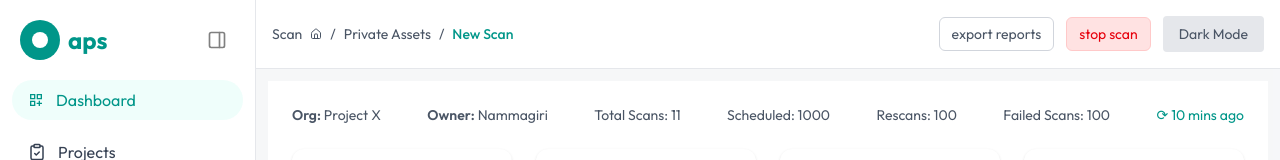
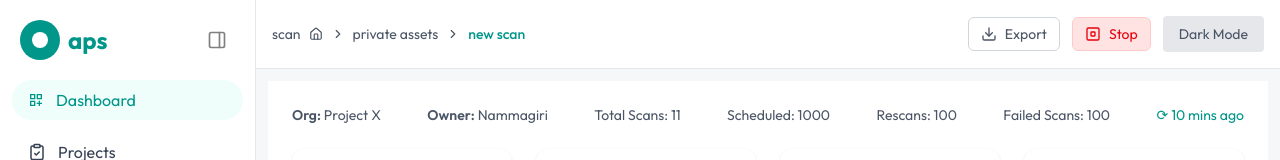
Before and after one commit to Saurabh-Chede/Frontend-Design-Challenge-, a React (Vite) app: page /dashboard in a window 1280 px wide. Shown: the top 160 px of the page. Built offline with nearby package versions, Linux system fonts and the light colour scheme.

Commit message:
first commit

```diff
--- a/src/components/layouts/Header.jsx
+++ b/src/components/layouts/Header.jsx
@@ -1,44 +1,54 @@
-import { HomeIcon } from "lucide-react";
+import {
+  Home,
+  ChevronRight,
+  Download,
+  SquareStop
+} from "lucide-react";
 import ThemeToggle from "../ToggleTheme";
 
 const Header = () => {
   return (
-    <nav className="p-4 flex justify-between items-center capitalize text-sm
-    bg-white text-gray-600 border-b border-gray-200
-    dark:bg-gray-950 dark:text-gray-200 dark:border-gray-800
-    transition-colors duration-300">
-
+    <nav
+      className="p-4 flex justify-between items-center text-sm
+      bg-white text-gray-600 border-b border-gray-200
+      dark:bg-gray-950 dark:text-gray-200 dark:border-gray-800
+      transition-colors duration-300"
+    >
       {/* Breadcrumb */}
-      <div className="flex gap-2 items-center">
-        <p>scan</p>
-        <HomeIcon size={12} />
-        /
-        <p>private assets</p>
-        /
-        <p className="text-teal-600 dark:text-teal-400 font-medium">
+      <div className="flex items-center gap-2 text-xs sm:text-sm">
+        <span className="hidden sm:inline">scan</span>
+        <Home size={14} />
+        <ChevronRight size={14} />
+        <span className="hidden sm:inline">private assets</span>
+        <ChevronRight size={14} />
+        <span className="text-teal-600 dark:text-teal-400 font-medium">
           new scan
-        </p>
+        </span>
       </div>
 
       {/* Actions */}
-      <div className="flex gap-3 items-center">
+      <div className="flex items-center gap-2 sm:gap-3">
 
-        <button className="py-1.5 px-3 border rounded-md
-        border-gray-300 text-gray-600 bg-white
-        hover:bg-gray-100
-        dark:bg-gray-900 dark:border-gray-700 dark:text-gray-200
-        dark:hover:bg-gray-800
-        transition-colors duration-200">
-          export reports
+        {/* Export Button */}
+        <button
+          className="flex items-center gap-2 py-1.5 px-3 border rounded-md
+          border-gray-300 text-gray-600 bg-white hover:bg-gray-100
+          dark:bg-gray-900 dark:border-gray-700 dark:text-gray-200
+          dark:hover:bg-gray-800 transition-colors duration-200"
+        >
+          <Download size={16} />
+          <span className="hidden sm:inline">Export</span>
         </button>
 
-        <button className="py-1.5 px-3 rounded-md
-        bg-red-100 border border-red-200 text-red-600
-        hover:bg-red-200
-        dark:bg-red-900/30 dark:border-red-800 dark:text-red-400
-        dark:hover:bg-red-900/50
-        transition-colors duration-200">
-          stop scan
+        {/* Stop Scan Button */}
+        <button
+          className="flex items-center gap-2 py-1.5 px-3 rounded-md
+          bg-red-100 border border-red-200 text-red-600 hover:bg-red-200
+          dark:bg-red-900/30 dark:border-red-800 dark:text-red-400
+          dark:hover:bg-red-900/50 transition-colors duration-200"
+        >
+          <SquareStop size={16} />
+          <span className="hidden sm:inline">Stop</span>
         </button>
 
         <ThemeToggle />
--- a/src/pages/Auth.jsx
+++ b/src/pages/Auth.jsx
@@ -152,12 +152,11 @@ const Auth = () => {
           {/* Social Buttons */}
           <div className="mt-6 flex justify-between gap-3">
             <button className="flex-1 flex items-center justify-center gap-2 bg-black text-white py-2 rounded-full hover:opacity-90 transition">
-              <FaApple size={18} />
-              Apple
+              <FaApple size={20} />
             </button>
 
             <button className="flex-1 flex items-center justify-center gap-2 bg-white border py-2 rounded-full hover:bg-gray-50 transition">
-              <svg width="18" height="18" viewBox="0 0 48 48">
+              <svg width="20" height="20" viewBox="0 0 48 48">
                 {" "}
                 <path
                   fill="#EA4335"
@@ -176,12 +175,10 @@ const Auth = () => {
                   d="M24 48c6.48 0 11.93-2.13 15.91-5.79l-7.18-5.59c-2 1.34-4.56 2.13-8.73 2.13-6.12 0-11.32-3.83-13.25-9.2l-8.06 6.26C6.73 42.52 14.64 48 24 48z"
                 />{" "}
               </svg>
-              Google
             </button>
 
             <button className="flex-1 flex items-center justify-center gap-2 bg-blue-600 text-white py-2 rounded-full hover:opacity-90 transition">
-              <SiMeta size={18} />
-              Meta
+              <SiMeta size={20} />
             </button>
           </div>
         </div>
--- a/src/pages/Dashboard.jsx
+++ b/src/pages/Dashboard.jsx
@@ -172,7 +172,7 @@ const Dashboard = () => {
             <input
               type="text"
               placeholder="Search scans by name or type..."
-              className="bg-transparent outline-none w-full text-sm text-gray-800 dark:text-gray-200"
+              className="bg-transparent hidden md:block outline-none w-full text-sm text-gray-800 dark:text-gray-200"
               value={searchTerm}
               onChange={(e) => {
                 setSearchTerm(e.target.value);
@@ -190,7 +190,7 @@ const Dashboard = () => {
                   setStatusFilter(e.target.value);
                   setCurrentPage(1);
                 }}
-                className="bg-gray-100 dark:bg-gray-700 rounded px-3 py-2 outline-0 text-sm dark:text-gray-200"
+                className="bg-gray-100 dark:bg-gray-700 rounded md:px-3 px-1  py-2 outline-0 text-sm dark:text-gray-200"
               >
                 <option>All</option>
                 <option>Completed</option>
@@ -200,11 +200,11 @@ const Dashboard = () => {
             </div>
 
             <button className="flex items-center gap-2 px-4 py-2 bg-gray-100 dark:bg-gray-700 rounded-lg text-sm dark:text-gray-200">
-              <Columns size={16} /> Column
+              <Columns size={16} /> <span className="hidden md:block">Column</span>
             </button>
             <button
               onClick={() => setShowModal(true)}
-              className="flex items-center gap-2 px-4 py-2 bg-teal-600 text-white rounded-lg text-sm"
+              className="flex items-center gap-2 md:px-4 px-2  py-2 bg-teal-600 text-white rounded-lg text-sm"
             >
               <Plus size={16} /> <span className="hidden md:block">New scan</span>
             </button>
@@ -213,7 +213,7 @@ const Dashboard = () => {
       </div>
 
       {/* TABLE */}
-      <div className="bg-white dark:bg-gray-800 rounded-xl shadow-sm overflow-hidden">
+      <div className="bg-white dark:bg-gray-800 rounded-xl shadow-sm overflow-x-auto">
         <table className="w-full text-sm">
           <thead className="bg-gray-50 dark:bg-gray-700 text-gray-500 dark:text-gray-300">
             <tr>
--- a/src/pages/ScanDetail.jsx
+++ b/src/pages/ScanDetail.jsx
@@ -52,7 +52,7 @@ const ScanDetail = () => {
             <p className="text-xs text-gray-300 mt-1">In Progress</p>
           </div>
 
-          <div className="flex-1 flex flex-col">
+          <div className="flex-1 md:flex flex-col hidden">
 
             <div className="relative flex justify-between items-center mb-8">
               <div className="absolute top-6 left-0 right-0 h-0.5 bg-gray-200 dark:bg-gray-600"></div>
@@ -220,12 +220,12 @@ const ScanDetail = () => {
 
       {/* BOTTOM STATUS */}
       <div className="mt-4 text-xs text-gray-500 dark:text-gray-400 flex justify-between border-t border-t-gray-300 dark:border-gray-700 pt-4">
-        <div className="flex gap-6">
+        <div className="flex flex-col md:flex-row gap-6">
           <p>Sub-Agents: 0</p>
           <p>Parallel Executions: 2</p>
           <p>Operations: 1</p>
         </div>
-        <div className="flex gap-6">
+        <div className="flex flex-col md:flex-row gap-6">
           <p className="text-red-500">Critical: 0</p>
           <p className="text-orange-500">High: 0</p>
           <p className="text-yellow-500">Medium: 0</p>
```
